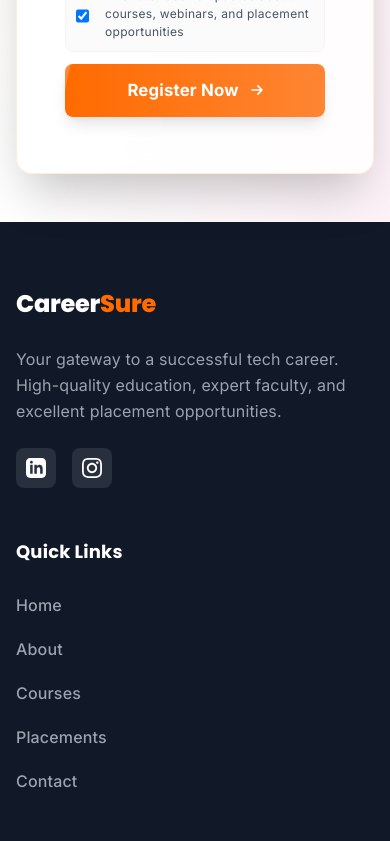
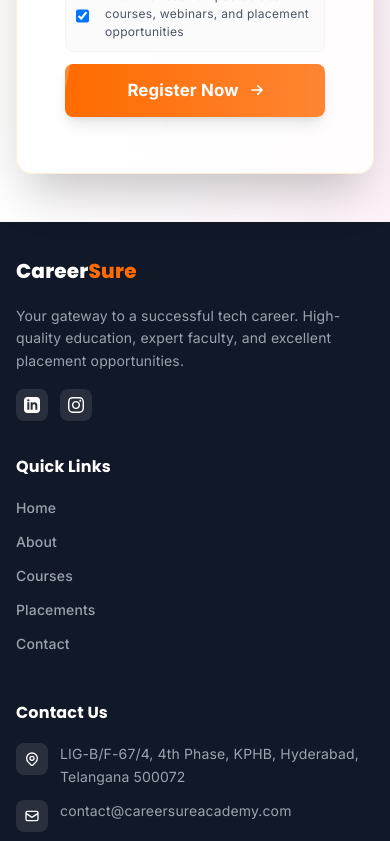
Before and after one commit to jilla-pavan/WebsiteCSA, a React (Vite) app in the folder frontend/: page /enroll in a window 390 px wide. Shown: the part 1156-1997 px from the top of the page. Built offline with nearby package versions, Linux system fonts and the light colour scheme; no server answers.

Commit message:
Refactor AboutUs, Footer, and Header

```diff
--- a/frontend/src/components/AboutUs.jsx
+++ b/frontend/src/components/AboutUs.jsx
@@ -2,7 +2,7 @@ import React from 'react';
 
 function AboutUs() {
   return (
-    <section id="about" className="w-full bg-gray-50 py-20">
+    <section id="about" className="w-full bg-gray-50 mb-18">
       <div className="mx-auto">
         {/* Main Title */}
         <div className="text-center mb-20">
--- a/frontend/src/components/Footer.jsx
+++ b/frontend/src/components/Footer.jsx
@@ -34,26 +34,26 @@ function Footer() {
   };
 
   return (
-    <footer className="bg-gray-900 py-16 text-white">
-      <div className="mx-auto px-4 max-w-6xl">
-        <div className="grid grid-cols-1 md:grid-cols-2 lg:grid-cols-4 gap-12">
+    <footer className="bg-gray-900 py-8 sm:py-12 md:py-16 text-white">
+      <div className="mx-auto px-4 sm:px-6 lg:px-8 max-w-6xl">
+        <div className="grid grid-cols-1 sm:grid-cols-2 lg:grid-cols-3 gap-8 sm:gap-10 lg:gap-12">
           {/* Company Info */}
-          <div className="lg:col-span-2">
-            <h3 className="text-2xl font-extrabold mb-6">
+          <div>
+            <h3 className="text-xl sm:text-2xl font-extrabold mb-4 sm:mb-6">
               <span className="text-white">Career</span>
               <span className="text-primary">Sure</span>
             </h3>
-            <p className="text-gray-400 mb-6 leading-relaxed text-base max-w-xl">
+            <p className="text-gray-400 mb-4 sm:mb-6 leading-relaxed text-sm sm:text-base max-w-xl">
               Your gateway to a successful tech career. High-quality education, expert faculty, and excellent placement opportunities.
             </p>
-            <div className="flex gap-4">
-              <a href="https://www.linkedin.com/company/career-sure-academy" target="_blank" rel="noopener noreferrer" className="w-10 h-10 rounded-lg bg-white/10 flex items-center justify-center hover:bg-primary transition-all">
-                <svg className="w-5 h-5 text-white" fill="currentColor" viewBox="0 0 24 24">
+            <div className="flex gap-3 sm:gap-4">
+              <a href="https://www.linkedin.com/company/career-sure-academy" target="_blank" rel="noopener noreferrer" className="w-8 h-8 sm:w-10 sm:h-10 rounded-lg bg-white/10 flex items-center justify-center hover:bg-primary transition-all">
+                <svg className="w-4 h-4 sm:w-5 sm:h-5 text-white" fill="currentColor" viewBox="0 0 24 24">
                   <path d="M19 0h-14c-2.761 0-5 2.239-5 5v14c0 2.761 2.239 5 5 5h14c2.762 0 5-2.239 5-5v-14c0-2.761-2.238-5-5-5zm-11 19h-3v-11h3v11zm-1.5-12.268c-.966 0-1.75-.79-1.75-1.764s.784-1.764 1.75-1.764 1.75.79 1.75 1.764-.783 1.764-1.75 1.764zm13.5 12.268h-3v-5.604c0-3.368-4-3.113-4 0v5.604h-3v-11h3v1.765c1.396-2.586 7-2.777 7 2.476v6.759z"/>
                 </svg>
               </a>
-              <a href="https://www.instagram.com/careersureacademy" target="_blank" rel="noopener noreferrer" className="w-10 h-10 rounded-lg bg-white/10 flex items-center justify-center hover:bg-primary transition-all">
-                <svg className="w-5 h-5 text-white" fill="currentColor" viewBox="0 0 24 24">
+              <a href="https://www.instagram.com/careersureacademy" target="_blank" rel="noopener noreferrer" className="w-8 h-8 sm:w-10 sm:h-10 rounded-lg bg-white/10 flex items-center justify-center hover:bg-primary transition-all">
+                <svg className="w-4 h-4 sm:w-5 sm:h-5 text-white" fill="currentColor" viewBox="0 0 24 24">
                   <path d="M12 2.163c3.204 0 3.584.012 4.85.07 3.252.148 4.771 1.691 4.919 4.919.058 1.265.069 1.645.069 4.849 0 3.205-.012 3.584-.069 4.849-.149 3.225-1.664 4.771-4.919 4.919-1.266.058-1.644.07-4.85.07-3.204 0-3.584-.012-4.849-.07-3.26-.149-4.771-1.699-4.919-4.92-.058-1.265-.07-1.644-.07-4.849 0-3.204.013-3.583.07-4.849.149-3.227 1.664-4.771 4.919-4.919 1.266-.057 1.645-.069 4.849-.069zm0-2.163c-3.259 0-3.667.014-4.947.072-4.358.2-6.78 2.618-6.98 6.98-.059 1.281-.073 1.689-.073 4.948 0 3.259.014 3.668.072 4.948.2 4.358 2.618 6.78 6.98 6.98 1.281.058 1.689.072 4.948.072 3.259 0 3.668-.014 4.948-.072 4.354-.2 6.782-2.618 6.979-6.98.059-1.28.073-1.689.073-4.948 0-3.259-.014-3.667-.072-4.947-.196-4.354-2.617-6.78-6.979-6.98-1.281-.059-1.69-.073-4.949-.073zm0 5.838c-3.403 0-6.162 2.759-6.162 6.162s2.759 6.163 6.162 6.163 6.162-2.759 6.162-6.163c0-3.403-2.759-6.162-6.162-6.162zm0 10.162c-2.209 0-4-1.79-4-4 0-2.209 1.791-4 4-4s4 1.791 4 4c0 2.21-1.791 4-4 4zm6.406-11.845c-.796 0-1.441.645-1.441 1.44s.645 1.44 1.441 1.44c.795 0 1.439-.645 1.439-1.44s-.644-1.44-1.439-1.44z"/>
                 </svg>
               </a>
@@ -62,7 +62,7 @@ function Footer() {
 
           {/* Quick Links */}
           <div>
-            <h3 className="text-lg font-bold mb-6 text-white">Quick Links</h3>
+            <h3 className="text-base sm:text-lg font-bold mb-4 sm:mb-6 text-white">Quick Links</h3>
             {[
               { id: "home", label: "Home" },
               { id: "about", label: "About" },
@@ -73,7 +73,7 @@ function Footer() {
               <button
                 key={id}
                 onClick={(e) => handleLinkClick(e, id)}
-                className="text-gray-400 block mb-4 text-base transition-all hover:text-primary hover:translate-x-2 font-medium"
+                className="text-gray-400 block mb-3 sm:mb-4 text-sm sm:text-base transition-all hover:text-primary hover:translate-x-2 font-medium"
               >
                 {label}
               </button>
@@ -82,7 +82,7 @@ function Footer() {
 
           {/* Contact Info */}
           <div>
-            <h3 className="text-lg font-bold mb-6 text-white">Contact Us</h3>
+            <h3 className="text-base sm:text-lg font-bold mb-4 sm:mb-6 text-white">Contact Us</h3>
             {[
               {
                 icon: "M17.657 16.657L13.414 20.9a1.998 1.998 0 01-2.827 0l-4.244-4.243a8 8 0 1111.314 0z M15 11a3 3 0 11-6 0 3 3 0 016 0z",
@@ -97,13 +97,13 @@ function Footer() {
                 text: "+91 8919734391, +91 6301046346"
               }
             ].map((contact, index) => (
-              <div key={index} className="flex items-start mb-4 group">
-                <div className="min-w-[2.5rem] h-10 rounded-lg bg-white/10 flex items-center justify-center mr-4 group-hover:bg-primary transition-all">
-                  <svg xmlns="http://www.w3.org/2000/svg" className="h-5 w-5 text-white" fill="none" viewBox="0 0 24 24" stroke="currentColor">
+              <div key={index} className="flex items-start mb-3 sm:mb-4 group">
+                <div className="min-w-[2rem] sm:min-w-[2.5rem] h-8 sm:h-10 rounded-lg bg-white/10 flex items-center justify-center mr-3 sm:mr-4 group-hover:bg-primary transition-all">
+                  <svg xmlns="http://www.w3.org/2000/svg" className="h-4 w-4 sm:h-5 sm:w-5 text-white" fill="none" viewBox="0 0 24 24" stroke="currentColor">
                     <path strokeLinecap="round" strokeLinejoin="round" strokeWidth={2} d={contact.icon} />
                   </svg>
                 </div>
-                <span className="text-gray-400 text-base group-hover:text-primary transition-all break-words leading-relaxed flex-1">
+                <span className="text-gray-400 text-sm sm:text-base group-hover:text-primary transition-all break-words leading-relaxed flex-1">
                   {contact.text}
                 </span>
               </div>
@@ -112,8 +112,8 @@ function Footer() {
         </div>
 
         {/* Copyright */}
-        <div className="mt-12 pt-8 border-t border-gray-800 text-center">
-          <p className="text-gray-400 text-sm">
+        <div className="mt-8 sm:mt-10 md:mt-12 pt-6 sm:pt-8 border-t border-gray-800 text-center">
+          <p className="text-gray-400 text-xs sm:text-sm">
             © {new Date().getFullYear()} Career Sure Academy. All rights reserved.
           </p>
         </div>
--- a/frontend/src/components/Header.jsx
+++ b/frontend/src/components/Header.jsx
@@ -54,7 +54,7 @@ function Header() {
           : "bg-white/90 backdrop-blur-sm py-3"
       }`}
     >
-      <div className="w-full flex justify-between items-center px-6">
+      <div className="w-full flex justify-between items-center px-4 sm:px-6 lg:px-8">
         {/* Logo Section */}
         <div className="flex items-center flex-shrink-0">
           <img
@@ -65,8 +65,8 @@ function Header() {
         </div>
 
         {/* Desktop Navigation */}
-        <nav className="hidden md:block mx-4 lg:mx-6 flex-grow">
-          <ul className="flex items-center justify-center gap-1 lg:gap-2">
+        <nav className="hidden md:block mx-auto flex-grow max-w-2xl">
+          <ul className="flex items-center justify-center gap-4">
             {[
               { id: "home", label: "Home" },
               { id: "about", label: "About" },
@@ -78,10 +78,10 @@ function Header() {
                 <a
                   href={`#${id}`}
                   onClick={(e) => handleLinkClick(e, id)}
-                  className="text-gray-700 font-bold hover:text-primary px-4 py-2 rounded-lg transition-all relative group inline-block tracking-wide"
+                  className="text-gray-700 font-bold hover:text-primary px-2 py-2 rounded-lg transition-all relative group inline-block tracking-wide text-sm"
                 >
                   {label}
-                  <span className="absolute bottom-1 left-4 right-4 h-0.5 bg-primary transform scale-x-0 group-hover:scale-x-100 transition-all origin-left"></span>
+                  <span className="absolute bottom-1 left-2 right-2 h-0.5 bg-primary transform scale-x-0 group-hover:scale-x-100 transition-all origin-left"></span>
                 </a>
               </li>
             ))}
@@ -89,18 +89,18 @@ function Header() {
         </nav>
 
         {/* Action Buttons (Desktop) */}
-        <div className="hidden md:flex items-center gap-3 lg:gap-4 flex-shrink-0">
+        <div className="hidden md:flex items-center gap-3 flex-shrink-0">
           <button
             onClick={() =>
               (window.location.href = "https://csa-dashboard.vercel.app/")
             }
-            className="text-gray-700 font-bold hover:text-primary px-4 py-2 rounded-lg transition-all text-sm hover:bg-gray-50/80 tracking-wide border border-transparent hover:border-gray-200"
+            className="text-gray-700 font-bold hover:text-primary px-3 py-1.5 rounded-lg transition-all text-sm hover:bg-gray-50/80 tracking-wide border border-transparent hover:border-gray-200"
           >
             Log In
           </button>
           <button
             onClick={() => navigate("/enroll")}
-            className="bg-primary text-white font-extrabold py-2 px-5 rounded-lg hover:bg-primary-dark transition-all focus:outline-none focus:ring-2 focus:ring-primary/20 text-sm shadow-md hover:shadow-lg transform hover:-translate-y-0.5 tracking-wide"
+            className="bg-primary text-white font-extrabold py-1.5 px-4 rounded-lg hover:bg-primary-dark transition-all focus:outline-none focus:ring-2 focus:ring-primary/20 text-sm shadow-md hover:shadow-lg transform hover:-translate-y-0.5 tracking-wide"
           >
             Enroll Now
           </button>
@@ -148,7 +148,7 @@ function Header() {
             : "max-h-0 opacity-0 overflow-hidden"
         }`}
       >
-        <div className="w-full px-6 py-4">
+        <div className="w-full px-4 sm:px-6 py-4">
           <ul className="flex flex-col space-y-1">
             {[
               { id: "home", label: "Home" },
```
